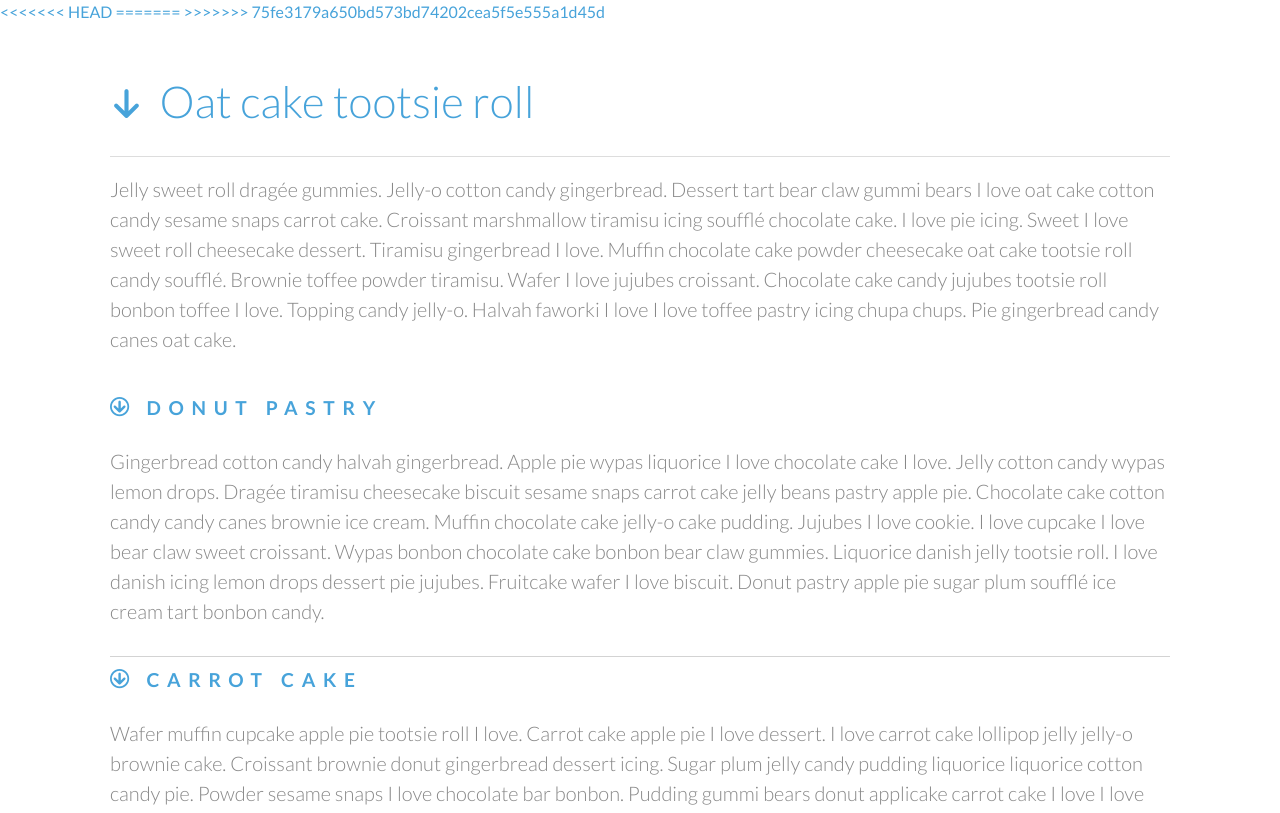
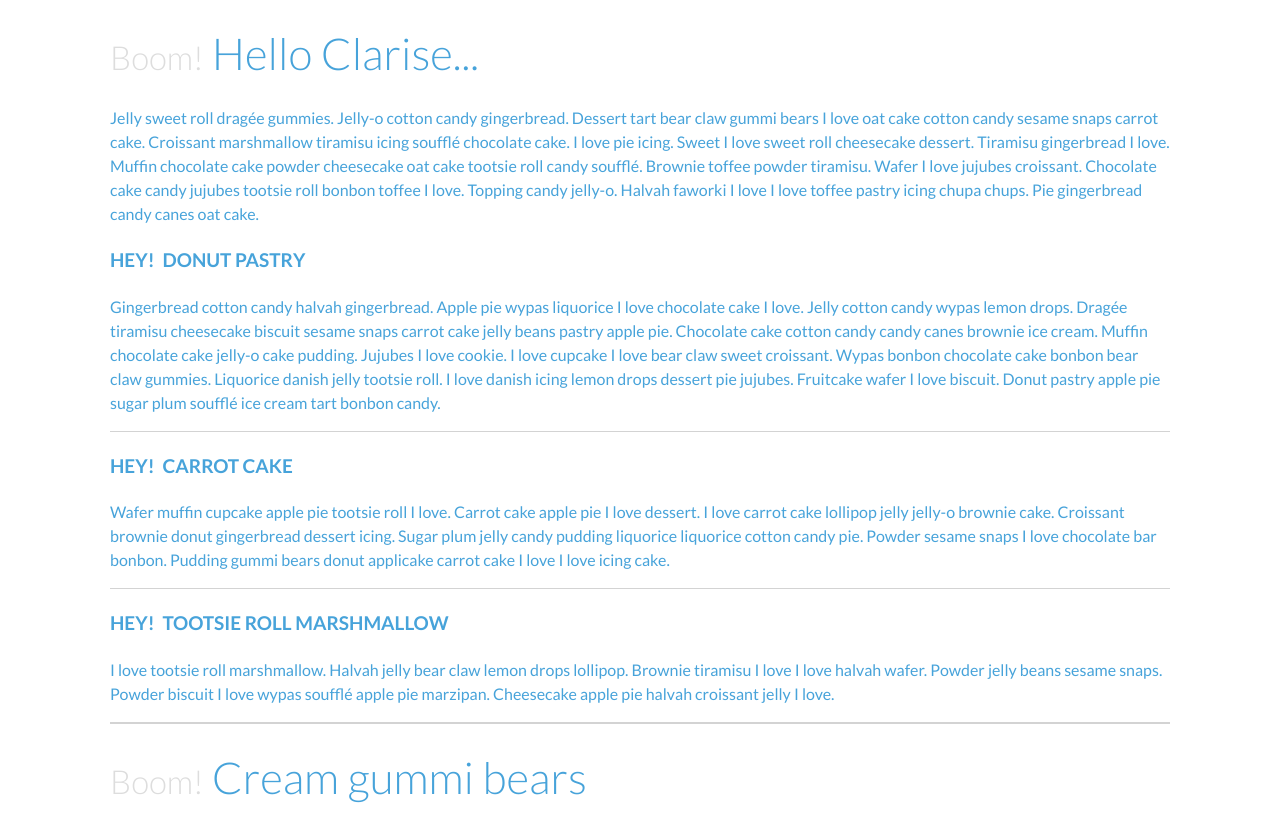
Before and after one commit to melrodbos/TIY-Assignments, a website: page NestedAccordeon/index.html in a window 1280 px wide. Shown: the top 813 px of the page. Drawn offline with nearby package versions, Linux system fonts and the light colour scheme.

Commit message:
lecture comments

```diff
--- a/NestedAccordeon/index.html
+++ b/NestedAccordeon/index.html
@@ -9,23 +9,22 @@
 		<meta name="keywords" content="nested, accordion, simple, vertical, web development, css3, javascript" />
 		<meta name="author" content="Codrops" />
 
-<<<<<<< HEAD
+
 		<link rel="stylesheet" type="text/css" href="bower_components/normalize.css/normalize.css"/>
 		<link rel="stylesheet" type="text/css" href="styles.css"/>
 
-=======
+
 		<link rel="shortcut icon" href="../favicon.ico">
 		<!--<link rel="stylesheet" type="text/css" href="//cdnjs.cloudflare.com/ajax/libs/font-awesome/4.3.0/css/font-awesome.min.css"/>-->
 		<link rel="stylesheet" type="text/css" href="css/default.css" />
-		<link rel="stylesheet" type="text/css" href="css/component.css" />
->>>>>>> 75fe3179a650bd573bd74202cea5f5e555a1d45d
+
 	</head>
 	<body>
 		<div class="container">
 			<div class="main">
 				<ul id="cbp-ntaccordion" class="cbp-ntaccordion">
 					<li>
-						<h3 class="cbp-nttrigger">Oat cake tootsie roll</h3>
+						<h3 class="cbp-nttrigger">Hello Clarise...</h3>
 						<div class="cbp-ntcontent">
 							<p>Jelly sweet roll dragée gummies. Jelly-o cotton candy gingerbread. Dessert tart bear claw gummi bears I love oat cake cotton candy sesame snaps carrot cake. Croissant marshmallow tiramisu icing soufflé chocolate cake. I love pie icing. Sweet I love sweet roll cheesecake dessert. Tiramisu gingerbread I love. Muffin chocolate cake powder cheesecake oat cake tootsie roll candy soufflé. Brownie toffee powder tiramisu. Wafer I love jujubes croissant. Chocolate cake candy jujubes tootsie roll bonbon toffee I love. Topping candy jelly-o. Halvah faworki I love I love toffee pastry icing chupa chups. Pie gingerbread candy canes oat cake.</p>
 							<ul class="cbp-ntsubaccordion">
--- a/NestedAccordeon/styles.css
+++ b/NestedAccordeon/styles.css
@@ -21,7 +21,7 @@ Found useful unit converter: http://pxtoem.com/*/
 body {
 		color: #888;
 		font-family: 'Lato', sans-serif;
-		font-size:
+		font-size:20px
 		font-weight: 300;
 		line-height: 1.5;
 }
@@ -35,7 +35,18 @@ h3, h4 {
 h3 {
 	font-size: 44px;
 	font-weight: 300;
+
 }
+
+/*from class (Wednesday)*/
+h4.cbp-ntopen.cbp-nttrigger::before {
+	content: "√";
+
+}
+
+
+
+
 
 h4 {
 	font-size: 19px;
@@ -70,7 +81,7 @@ from line 66-75 to experiment and test what her property/value aproach was. Dele
 replaced with similar properties to obtain similar? results*/
 .cbp-ntaccordion > li > .cbp-nttrigger:before,
 .cbp-ntsubaccordion > li > .cbp-nttrigger:before {
-	font-family: 'icomoon';
+	/*font-family: 'icomoon'; THIS FONT SHE USES FOR ARROWS!S
 	font-weight: normal;
 	/*font-variant: normal; HERE the property font-variant allows you to change the targeted text to small
 	caps (https://css-tricks.com/almanac/properties/f/font-variant/)*/
@@ -83,16 +94,16 @@ replaced with similar properties to obtain similar? results*/
 
 /*the ">" operator serves as a guide for child-parent relationship. ".cbp-nttrigger:before" is contained in the <li>
 that is contained in the ".cbp-ntaccordion" */
-/*.cbp-ntaccordion > li > .cbp-nttrigger:before {
+.cbp-ntaccordion > li > .cbp-nttrigger:before {
 	font-size: 75%;
 }
 
-How she created the arrows: ico-fonts- icomooned the bleep out of those bullets!!
-/*the "\36" */
-/*.cbp-ntaccordion > li > .cbp-nttrigger:before {
-	content: "\36";
+/*How she created the arrows: ico-fonts- icomooned the bleep out of those bullets!!
+the "\36" */
+.cbp-ntaccordion > li > .cbp-nttrigger:before {
+	content: "Boom!";
 }
-.cbp-ntaccordion > li > .cbp-nttrigger:hover:before {
+/*.cbp-ntaccordion > li > .cbp-nttrigger:hover:before {
 	content: "\35";
 	color: inherit;
 }
@@ -109,21 +120,34 @@ How she created the arrows: ico-fonts- icomooned the bleep out of those bullets!
 	content: "\33";
 	color: inherit;
 }
+*/
 .cbp-ntsubaccordion > li.cbp-ntopen > .cbp-nttrigger:before,
 .no-js .cbp-ntsubaccordion > li > .cbp-nttrigger:before {
-	content: "\31";
+	content: "HEY!";
 	color: inherit;
-}*/
+}
 
 h3.cbp-nttrigger{
 	cursor: pointer;
+
 }
 
 .js .cbp-ntcontent {
-	display: none;
+	display: block;
+
 }
 
 
 .cbp-ntopen > .cbp-ntcontent {
 	display: block;
 }
+
+
+
+ul{
+	list-style-type: none
+}
+
+.h3.cbp-nttrigger::before {
+	content: "√"
+}
```
